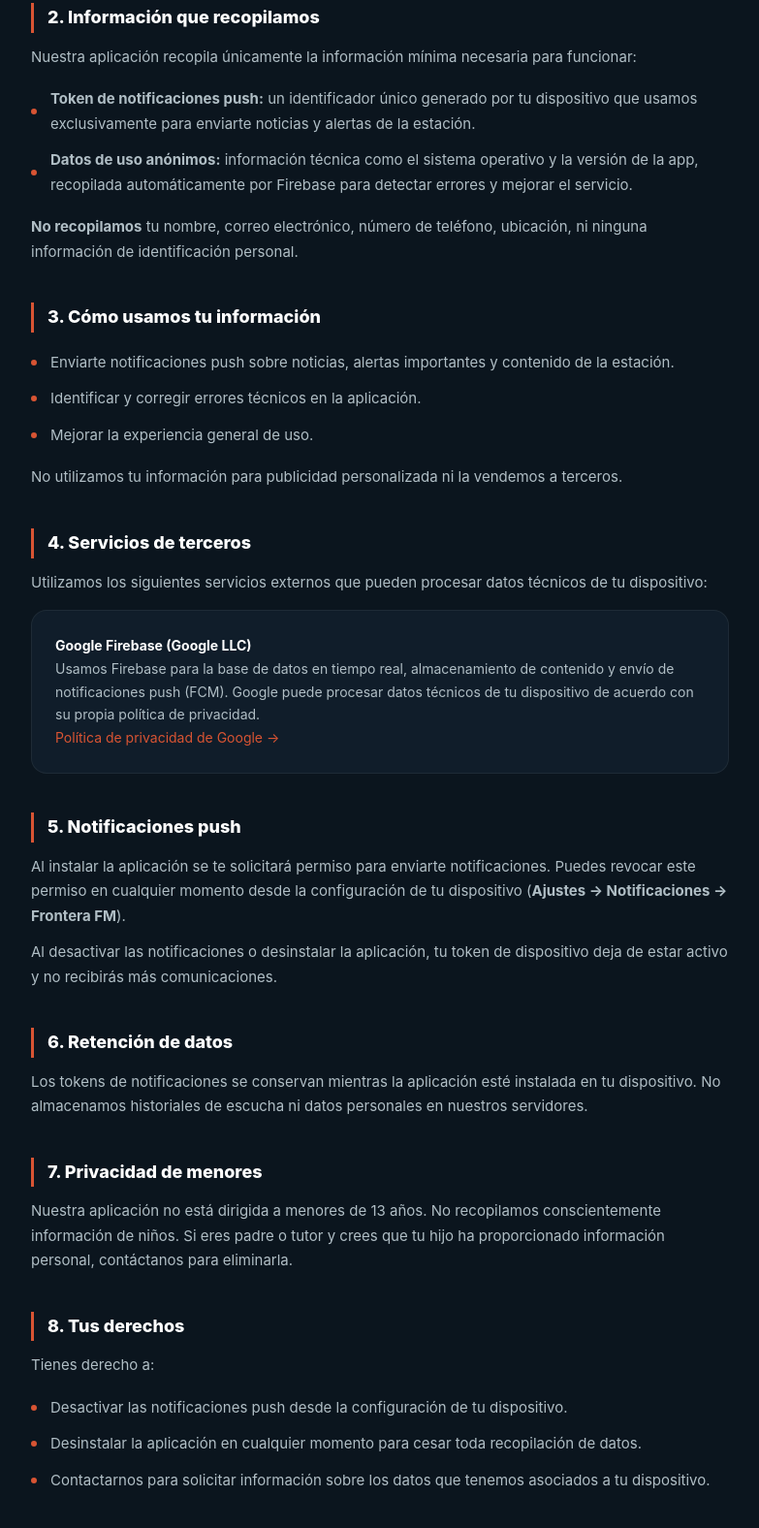
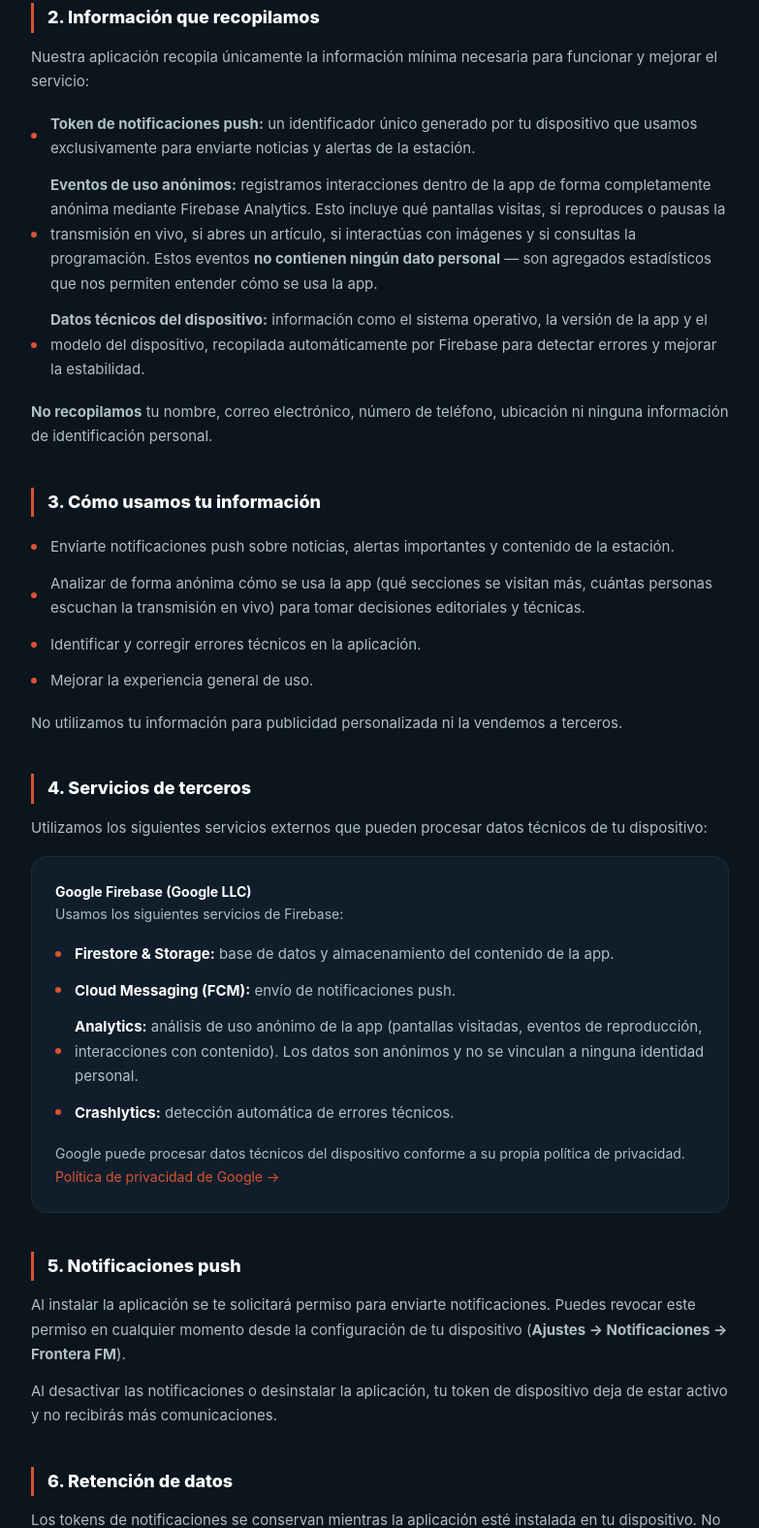
Before and after one commit to alexandercalix/FronteraRadioWeb, a plain HTML site: page privacidad.html in a window 1280 px wide. Shown: the part 413-1989 px from the top of the page at 97% size, without its empty margins (248-1031 px from the left). Drawn offline with Linux system fonts and the light colour scheme.

Commit message:
Updated privacy document

```diff
--- a/privacidad.html
+++ b/privacidad.html
@@ -135,6 +135,12 @@
       .card strong {
         color: #ffffff;
       }
+      .card ul {
+        margin-top: 10px;
+      }
+      .card .card-footer {
+        margin-top: 10px;
+      }
 
       footer {
         text-align: center;
@@ -153,7 +159,7 @@
           <span class="brand">Frontera FM 95.1</span>
         </div>
         <h1>Política de Privacidad</h1>
-        <p class="updated">Última actualización: 8 de junio de 2026</p>
+        <p class="updated">Última actualización: 10 de junio de 2026</p>
       </header>
 
       <section>
@@ -170,7 +176,7 @@
         <h2>2. Información que recopilamos</h2>
         <p>
           Nuestra aplicación recopila únicamente la información mínima necesaria
-          para funcionar:
+          para funcionar y mejorar el servicio:
         </p>
         <ul>
           <li>
@@ -179,14 +185,24 @@
             enviarte noticias y alertas de la estación.
           </li>
           <li>
-            <strong>Datos de uso anónimos:</strong> información técnica como el
-            sistema operativo y la versión de la app, recopilada automáticamente
-            por Firebase para detectar errores y mejorar el servicio.
+            <strong>Eventos de uso anónimos:</strong> registramos interacciones
+            dentro de la app de forma completamente anónima mediante Firebase
+            Analytics. Esto incluye qué pantallas visitas, si reproduces o
+            pausas la transmisión en vivo, si abres un artículo, si interactúas
+            con imágenes y si consultas la programación. Estos eventos
+            <strong>no contienen ningún dato personal</strong> — son agregados
+            estadísticos que nos permiten entender cómo se usa la app.
+          </li>
+          <li>
+            <strong>Datos técnicos del dispositivo:</strong> información como el
+            sistema operativo, la versión de la app y el modelo del dispositivo,
+            recopilada automáticamente por Firebase para detectar errores y
+            mejorar la estabilidad.
           </li>
         </ul>
         <p>
           <strong>No recopilamos</strong> tu nombre, correo electrónico, número
-          de teléfono, ubicación, ni ninguna información de identificación
+          de teléfono, ubicación ni ninguna información de identificación
           personal.
         </p>
       </section>
@@ -197,6 +213,11 @@
           <li>
             Enviarte notificaciones push sobre noticias, alertas importantes y
             contenido de la estación.
+          </li>
+          <li>
+            Analizar de forma anónima cómo se usa la app (qué secciones se
+            visitan más, cuántas personas escuchan la transmisión en vivo) para
+            tomar decisiones editoriales y técnicas.
           </li>
           <li>Identificar y corregir errores técnicos en la aplicación.</li>
           <li>Mejorar la experiencia general de uso.</li>
@@ -217,10 +238,31 @@
         <div class="card">
           <p>
             <strong>Google Firebase (Google LLC)</strong><br />
-            Usamos Firebase para la base de datos en tiempo real, almacenamiento
-            de contenido y envío de notificaciones push (FCM). Google puede
-            procesar datos técnicos de tu dispositivo de acuerdo con su propia
-            política de privacidad.<br />
+            Usamos los siguientes servicios de Firebase:
+          </p>
+          <ul>
+            <li>
+              <strong>Firestore &amp; Storage:</strong> base de datos y
+              almacenamiento del contenido de la app.
+            </li>
+            <li>
+              <strong>Cloud Messaging (FCM):</strong> envío de notificaciones
+              push.
+            </li>
+            <li>
+              <strong>Analytics:</strong> análisis de uso anónimo de la app
+              (pantallas visitadas, eventos de reproducción, interacciones con
+              contenido). Los datos son anónimos y no se vinculan a ninguna
+              identidad personal.
+            </li>
+            <li>
+              <strong>Crashlytics:</strong> detección automática de errores
+              técnicos.
+            </li>
+          </ul>
+          <p class="card-footer">
+            Google puede procesar datos técnicos del dispositivo conforme a su
+            propia política de privacidad.<br />
             <a
               href="https://policies.google.com/privacy"
               target="_blank"
```
